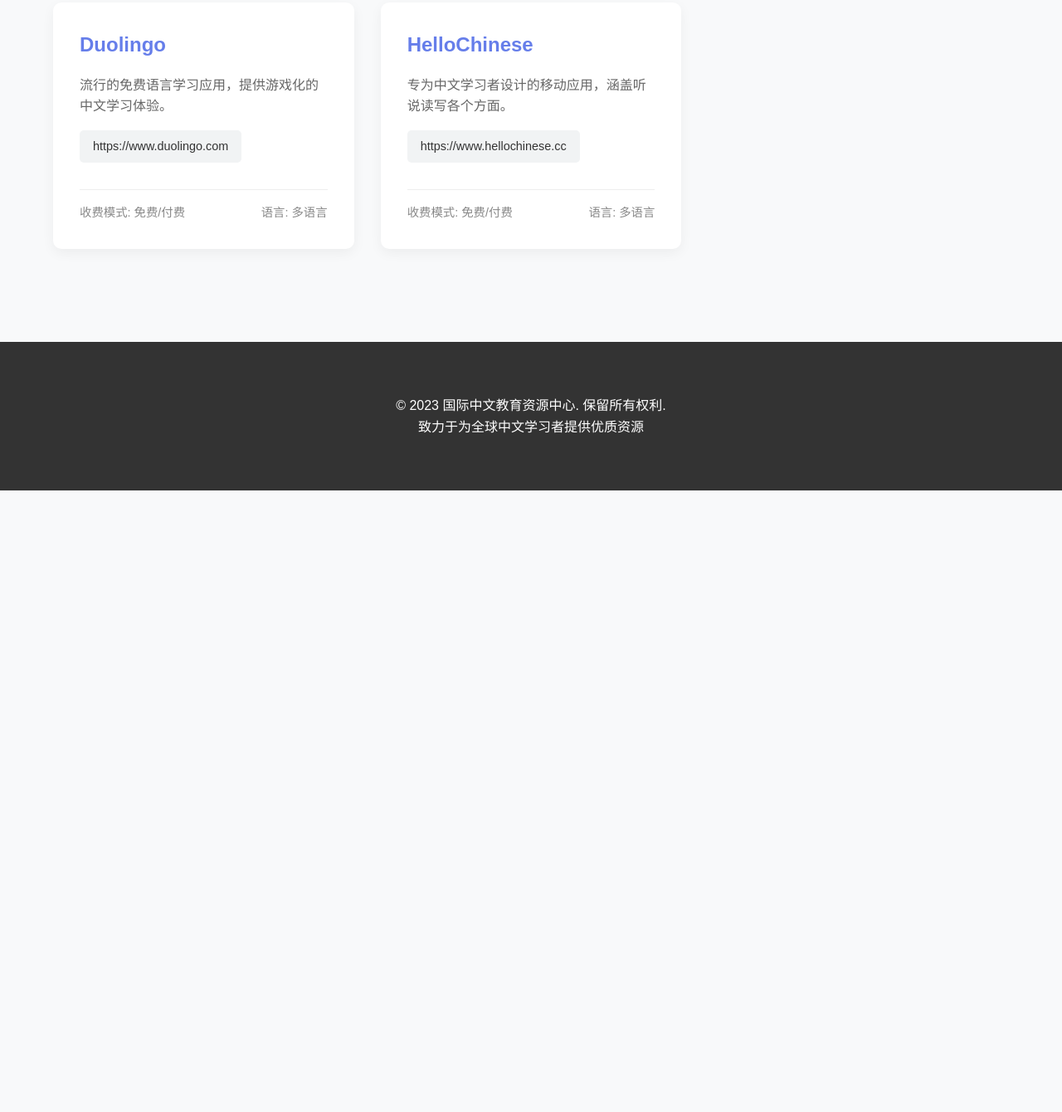
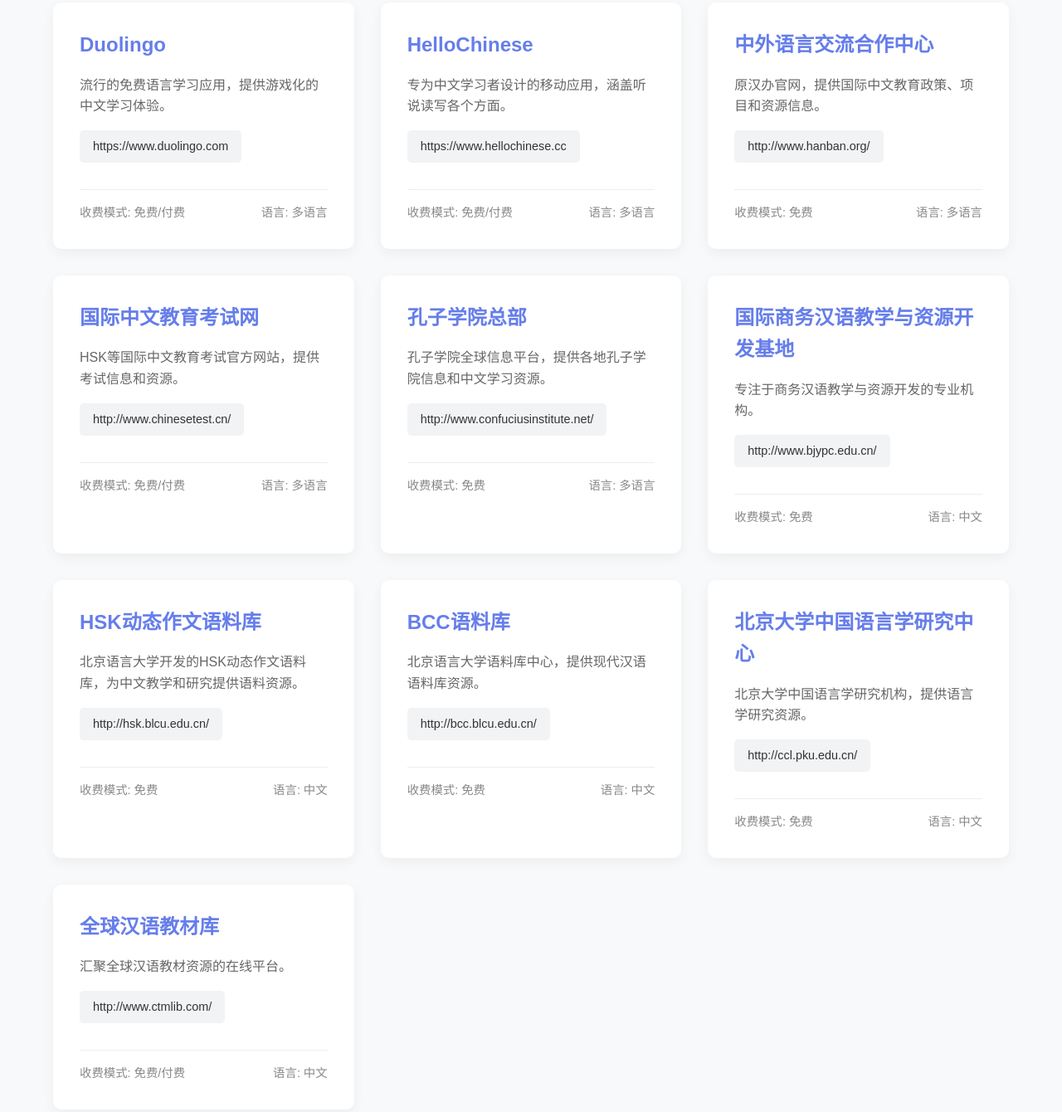
Before and after one commit to pw-chenmo/guojizhongwenjiaoyu, a plain HTML site: page platforms.html in a window 1280 px wide. Shown: the part 1008-2348 px from the top of the page at 83% size. Before the commit the page ends 1599 px from the top, so only its background shows below. Drawn offline with Linux system fonts and the light colour scheme.

Commit message:
增加新的网页

```diff
--- a/platforms.html
+++ b/platforms.html
@@ -188,7 +188,7 @@
             </div>
 
             <div class="platform-card">
-                <h3><a href="https://www ConfuciusInstitute.org" target="_blank">孔子学院在线</a></h3>
+                <h3><a href="https://www.confuciusinstitute.org" target="_blank">孔子学院在线</a></h3>
                 <p>由孔子学院总部提供的在线中文学习平台，面向全球中文学习者。</p>
                 <div class="platform-url">https://www.confuciusinstitute.org</div>
                 <div class="platform-meta">
@@ -236,6 +236,87 @@
                     <span>语言: 多语言</span>
                 </div>
             </div>
+
+            <!-- 从书签文件中提取的新增平台 -->
+            <div class="platform-card">
+                <h3><a href="http://www.hanban.org/" target="_blank">中外语言交流合作中心</a></h3>
+                <p>原汉办官网，提供国际中文教育政策、项目和资源信息。</p>
+                <div class="platform-url">http://www.hanban.org/</div>
+                <div class="platform-meta">
+                    <span>收费模式: 免费</span>
+                    <span>语言: 多语言</span>
+                </div>
+            </div>
+
+            <div class="platform-card">
+                <h3><a href="http://www.chinesetest.cn/" target="_blank">国际中文教育考试网</a></h3>
+                <p>HSK等国际中文教育考试官方网站，提供考试信息和资源。</p>
+                <div class="platform-url">http://www.chinesetest.cn/</div>
+                <div class="platform-meta">
+                    <span>收费模式: 免费/付费</span>
+                    <span>语言: 多语言</span>
+                </div>
+            </div>
+
+            <div class="platform-card">
+                <h3><a href="http://www.confuciusinstitute.net/" target="_blank">孔子学院总部</a></h3>
+                <p>孔子学院全球信息平台，提供各地孔子学院信息和中文学习资源。</p>
+                <div class="platform-url">http://www.confuciusinstitute.net/</div>
+                <div class="platform-meta">
+                    <span>收费模式: 免费</span>
+                    <span>语言: 多语言</span>
+                </div>
+            </div>
+
+            <div class="platform-card">
+                <h3><a href="http://www.bjypc.edu.cn/" target="_blank">国际商务汉语教学与资源开发基地</a></h3>
+                <p>专注于商务汉语教学与资源开发的专业机构。</p>
+                <div class="platform-url">http://www.bjypc.edu.cn/</div>
+                <div class="platform-meta">
+                    <span>收费模式: 免费</span>
+                    <span>语言: 中文</span>
+                </div>
+            </div>
+
+            <div class="platform-card">
+                <h3><a href="http://hsk.blcu.edu.cn/" target="_blank">HSK动态作文语料库</a></h3>
+                <p>北京语言大学开发的HSK动态作文语料库，为中文教学和研究提供语料资源。</p>
+                <div class="platform-url">http://hsk.blcu.edu.cn/</div>
+                <div class="platform-meta">
+                    <span>收费模式: 免费</span>
+                    <span>语言: 中文</span>
+                </div>
+            </div>
+
+            <div class="platform-card">
+                <h3><a href="http://bcc.blcu.edu.cn/" target="_blank">BCC语料库</a></h3>
+                <p>北京语言大学语料库中心，提供现代汉语语料库资源。</p>
+                <div class="platform-url">http://bcc.blcu.edu.cn/</div>
+                <div class="platform-meta">
+                    <span>收费模式: 免费</span>
+                    <span>语言: 中文</span>
+                </div>
+            </div>
+
+            <div class="platform-card">
+                <h3><a href="http://ccl.pku.edu.cn/" target="_blank">北京大学中国语言学研究中心</a></h3>
+                <p>北京大学中国语言学研究机构，提供语言学研究资源。</p>
+                <div class="platform-url">http://ccl.pku.edu.cn/</div>
+                <div class="platform-meta">
+                    <span>收费模式: 免费</span>
+                    <span>语言: 中文</span>
+                </div>
+            </div>
+
+            <div class="platform-card">
+                <h3><a href="http://www.ctmlib.com/" target="_blank">全球汉语教材库</a></h3>
+                <p>汇聚全球汉语教材资源的在线平台。</p>
+                <div class="platform-url">http://www.ctmlib.com/</div>
+                <div class="platform-meta">
+                    <span>收费模式: 免费/付费</span>
+                    <span>语言: 中文</span>
+                </div>
+            </div>
         </section>
     </main>
 
```
